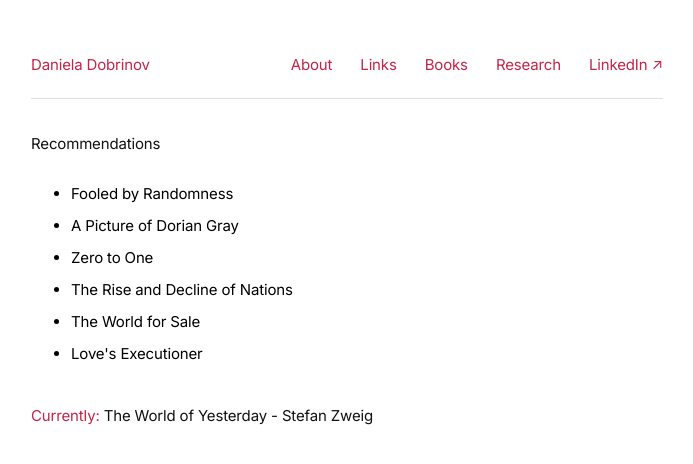
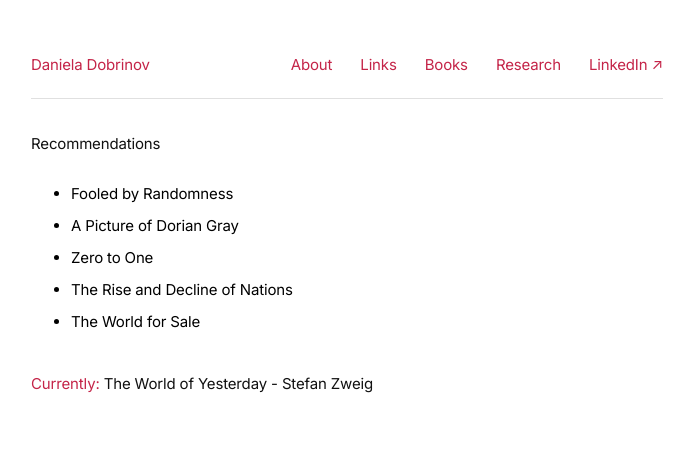
Before and after one commit to eula01/danisite, a Next.js app: page /books in a window 1280 px wide. Shown: the top 464 px of the page, without its empty margins (293-986 px from the left). Built offline with nearby package versions, Linux system fonts and the light colour scheme; a web font is replaced by a local one.

Commit message:
Remove Love's Executioner from book list

```diff
--- a/pages/books.tsx
+++ b/pages/books.tsx
@@ -12,7 +12,6 @@ export default function Books() {
             <li>Zero to One</li>
             <li>The Rise and Decline of Nations</li>
             <li>The World for Sale</li>
-            <li>Love's Executioner</li>
           </ul>
         </div>
         <p style={{ marginTop: '2em' }}>
```
